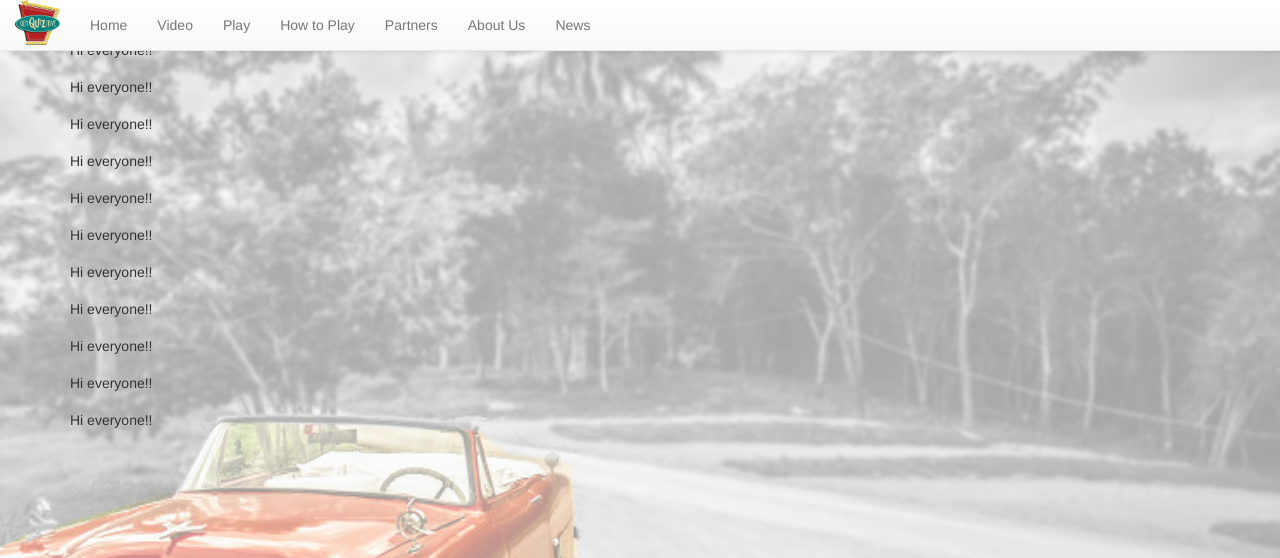
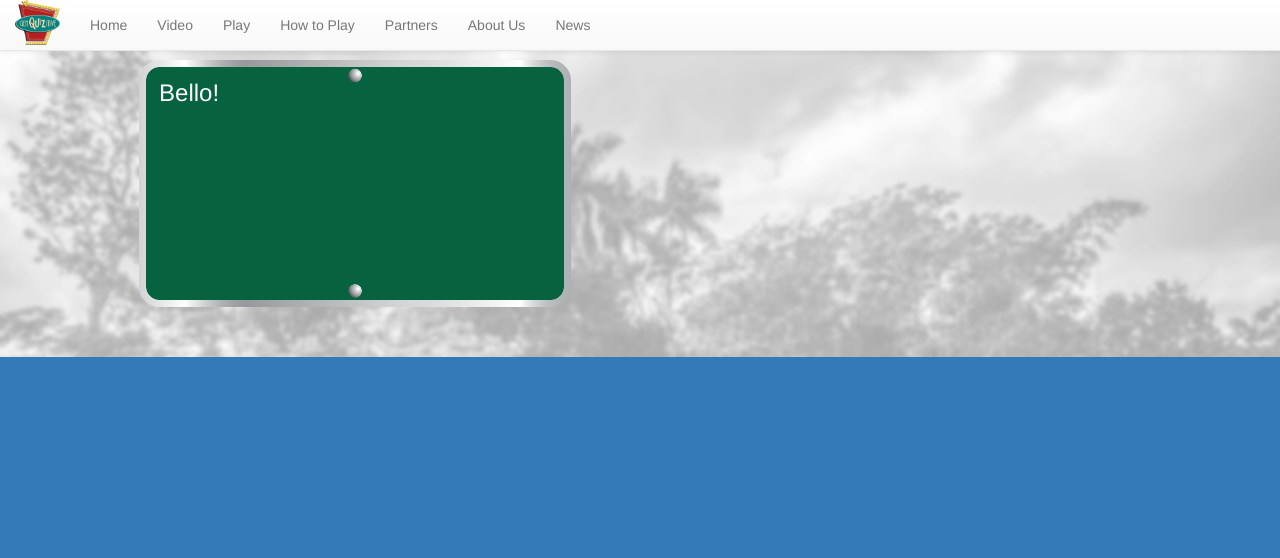
Before and after one commit to yalnifj/genquizitive, a PHP site: page / in a window 1280 px wide. Shown: the top 558 px of the page. Run offline with PHP 8.4, Linux system fonts and the light colour scheme; some libraries are stand-ins or nearby versions.

Commit message:
more work

```diff
--- a/website/challengeRound.html
+++ b/website/challengeRound.html
@@ -3,6 +3,7 @@
 	<div ng-if="ready">
 
 		<div ng-show="question.isReady" question="question"></div>
+		<div ng-show="!question.isReady" loading-sign="" class="loading-sign" style="position: relative; top: 350px; width:300px; height: 200px;"></div>
 
 		<div class="" style="position: absolute; left: 120px; top: 10px; width: 200px; height: 250px;">
 			<div class="timer"><span ng-show="minute >= 0">{{minute}}:<span ng-show="second<10">0</span>{{second}}</span></div>
--- a/website/genquizitive-site.css
+++ b/website/genquizitive-site.css
@@ -2,9 +2,46 @@
     line-height: 48px;
     padding-top: 0px;
 }
-.page-top {
-	background-image: url("home_background.jpg");
+#page-top {
+	margin-top: 60px;
 }
 .howto {
-	padding-top: 50px;
+	margin-top: 50px;
 }
+.embed-responsive {
+	margin-bottom: 8%;
+	margin-top: 8%;
+}
+#top-sign {
+	margin-left: 10%;
+    margin-right: 10%;
+    width: 80%
+}
+.container {
+	margin-bottom: 50px;
+	margin-top: 50px;
+}
+#sign-text {
+	position: absolute;
+	white-space: wrap;
+	margin-left: 13%;
+	margin-right: 15%;
+	color: white;
+	text-align: center;
+}
+.socialbuttons {
+    position: absolute;
+    right: 10px;
+    top: -5px;
+}
+
+.socialmedia {
+    font-size: 40px;
+}
+.mainNave .socialmedia {
+    margin-top: 0px;
+    margin-right: 10px;
+    margin-bottom: 0px;
+    font-size: 35px;
+    line-height: 40px;
+}
--- a/website/genquizitive.css
+++ b/website/genquizitive.css
@@ -352,6 +352,13 @@ body {
 	margin-right: auto;
 }
 
+.loading-sign {
+	background-repeat: no-repeat;
+	background-attachment: fixed;
+	background-size: contain;
+	background-position: center;
+}
+
 @media (max-width: 767px) {
 	.center-logo {
 		left: 22%;
--- a/website/index.html
+++ b/website/index.html
@@ -14,10 +14,21 @@
 </head>
 
 <body>
+<div id="fb-root"></div>
+<script>(function(d, s, id) {
+  var js, fjs = d.getElementsByTagName(s)[0];
+  if (d.getElementById(id)) return;
+  js = d.createElement(s); js.id = id;
+  js.src = "//connect.facebook.net/en_US/sdk.js#xfbml=1&version=v2.5";
+  fjs.parentNode.insertBefore(js, fjs);
+}(document, 'script', 'facebook-jssdk'));</script>
 
 <!-- Navigation Bar -->
 <nav id="navBar" class="navbar navbar-default navbar-fixed-top">
 	<div class="container-fluid">
+		<div class="socialbuttons">
+			<a class="socialmedia" href="http://www.facebook.com/Genquizitive" title="Visit Genquizitive on Facebook"><i class="fa fa-facebook-square"></i></a>
+		</div>
 		<div class="navbar-header">
 			<a class="navbar-brand page-scroll" href="#page-top">
 				<img class="icon" src="logo.png" border="0" height="45" />
@@ -45,15 +56,18 @@
 
 <!-- Top of the page -->
 
-		<section>
-
-
+<section id="page-top">
+	<div class="container">
+		<div class="col-sm-6">
+			<h3 id="sign-text">Bello!</h3>
+			<img id="top-sign" src="roadsign.png">
+		</div>
+	</div>
 </section>
 
 <!-- Video -->
-		<!--
 <section class="bg-primary" id="video">
-			<a href="#page-top" class="page-scroll to-top" title="back to top"><span class="glyphicon glyphicon-upload" aria-hidden="true"></span></a>
+	<!--a href="#page-top" class="page-scroll to-top" title="back to top"><span class="glyphicon glyphicon-upload" aria-hidden="true"></span></a-->
 	<div class="container">
 		<div class="row">
 			<div class="col-md-12 text-center">
@@ -61,32 +75,20 @@
 					<p>&nbsp;</p><p>&nbsp;</p><p>&nbsp;</p><p>&nbsp;</p>
 				</div>
 				<div class="embed-responsive embed-responsive-16by9">
-							<iframe class="embed-responsive-item" src="https://www.youtube.com/embed/Yw2JffwCJKY?rel=0" allowfullscreen></iframe>
+					<iframe class="embed-responsive-item" <iframe width="560" height="315" src="https://www.youtube.com/embed/nSe72kCHhes" frameborder="0" allowfullscreen></iframe>
 				</div>
 			</div>
 
 		</div>
 	</div>
 </section>
-		-->
 
 <!-- How to -->
 <section id="howto" style="line-height: 27px;" >
 	<div class="container">
 		<div class="row">
 			<div class="col-sm-6">
-						<p>Hi everyone!!</p>
-						<p>Hi everyone!!</p>
-						<p>Hi everyone!!</p>
-						<p>Hi everyone!!</p>
-						<p>Hi everyone!!</p>
-						<p>Hi everyone!!</p>
-						<p>Hi everyone!!</p>
-						<p>Hi everyone!!</p>
-						<p>Hi everyone!!</p>
-						<p>Hi everyone!!</p>
-						<p>Hi everyone!!</p>
-						<p>Hi everyone!!</p>
+
 			</div>
 		</div>
 	</div>
--- a/website/practice.html
+++ b/website/practice.html
@@ -3,6 +3,7 @@
 	<div ng-if="ready">
 
 		<div ng-show="question.isReady" question="question"></div>
+		<div ng-show="!question.isReady" loading-sign="" class="loading-sign" style="position: relative; top: 350px; width:300px; height: 200px;"></div>
 
 		<div class="" style="position: absolute; left: 120px; top: 10px; width: 200px; height: 250px;">
 			<div class="timer" style="position: absolute; left: 25px; top: 5px;"><span ng-show="minute >= 0">{{minute}}:<span ng-show="second<10">0</span>{{second}}</span></div>
```
Also changed, not shown: website/continue.html (added, +15 -0 lines), website/friends.js (+10 -2 lines), website/genquizitive.js (+64 -0 lines), design/Ad Print/FB Cover 1.jpg (added), design/Ad Print/FB Cover 2.jpg (added), design/logo-bluesquare.png (added), design/logo-large.png, design/logo-large1024.png, website/loading1.png (added), website/loading2.png (added), website/loading3.png (added), website/roadsign.png (added). Lines whose indentation alone changed are shown as unchanged.
